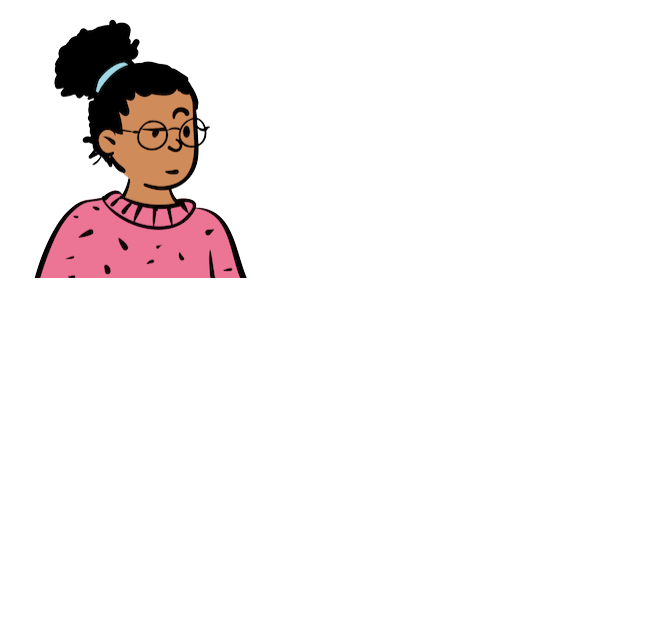
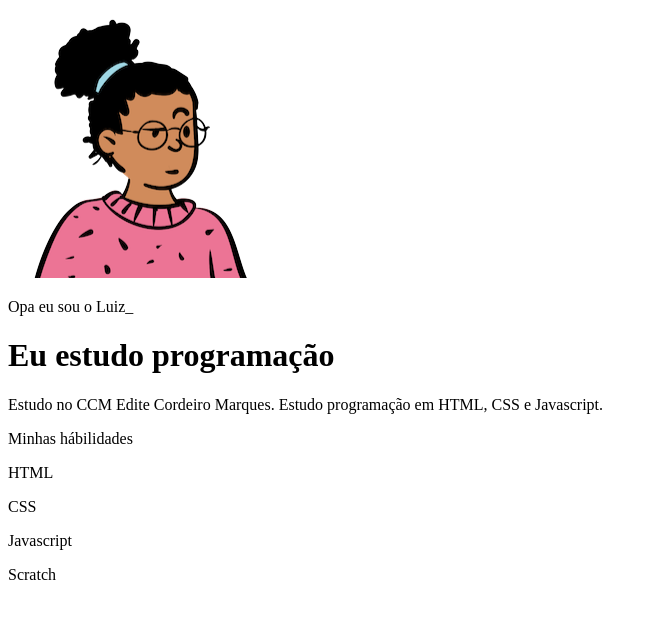
Before and after one commit to Brugg-Luiz/Portfolio, a plain HTML site: page index.html in a window 1280 px wide. Shown: the whole page, without its empty margins (0-657 px from the left). Drawn offline with Linux system fonts and the light colour scheme.

Commit message:
paragrafo

```diff
--- a/index.html
+++ b/index.html
@@ -8,5 +8,14 @@
 </head>
 <body>
     <img src="img/avatar-perfil.png" alt="avatar do Luiz">
+<p>Opa eu sou o Luiz_</p>
+<h1>Eu estudo programação</h1>
+<p>Estudo no CCM Edite Cordeiro Marques. Estudo programação em HTML, CSS e Javascript.</p>
+<p>Minhas hábilidades</p>
+<div>
+        <p>HTML</p>
+        <p>CSS</p>
+        <p>Javascript</p>
+        <p>Scratch</p>
 </body>
 </html>
```
